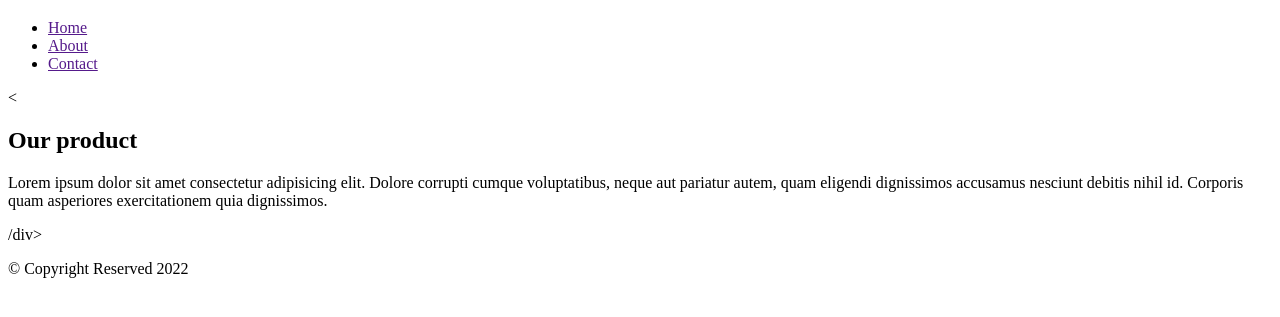
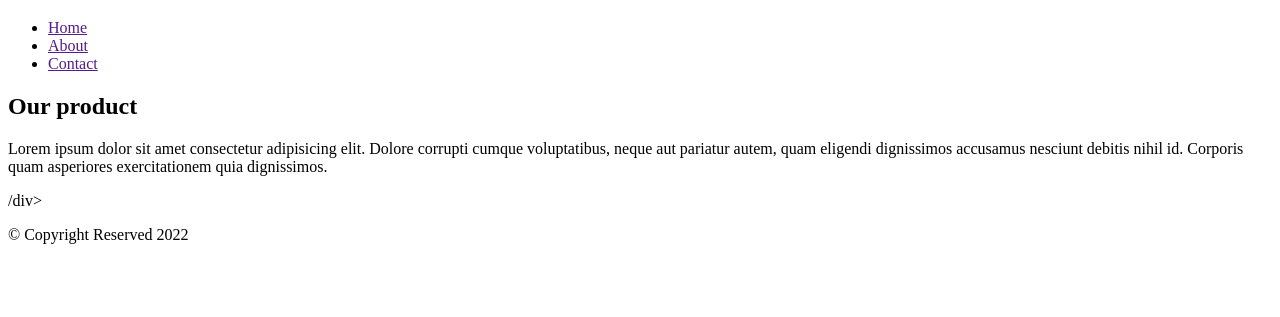
Before and after one commit to ikaxa/onlinestore, a plain HTML site: page index.html in a window 1280 px wide. Shown: the part 61-378 px from the top of the page. Drawn offline with Linux system fonts and the light colour scheme.

Commit message:
Added end file

```diff
--- a/index.html
+++ b/index.html
@@ -22,7 +22,7 @@
         </nav>
     </header>
     <main>
-        <div class="container"><
+        <div class="container">
             <h2>Our product</h2>
             <p>Lorem ipsum dolor sit amet consectetur adipisicing elit. Dolore corrupti cumque voluptatibus, neque aut pariatur autem, quam eligendi dignissimos accusamus nesciunt debitis nihil id. Corporis quam asperiores exercitationem quia dignissimos.</p>/div>
     </main>
```
